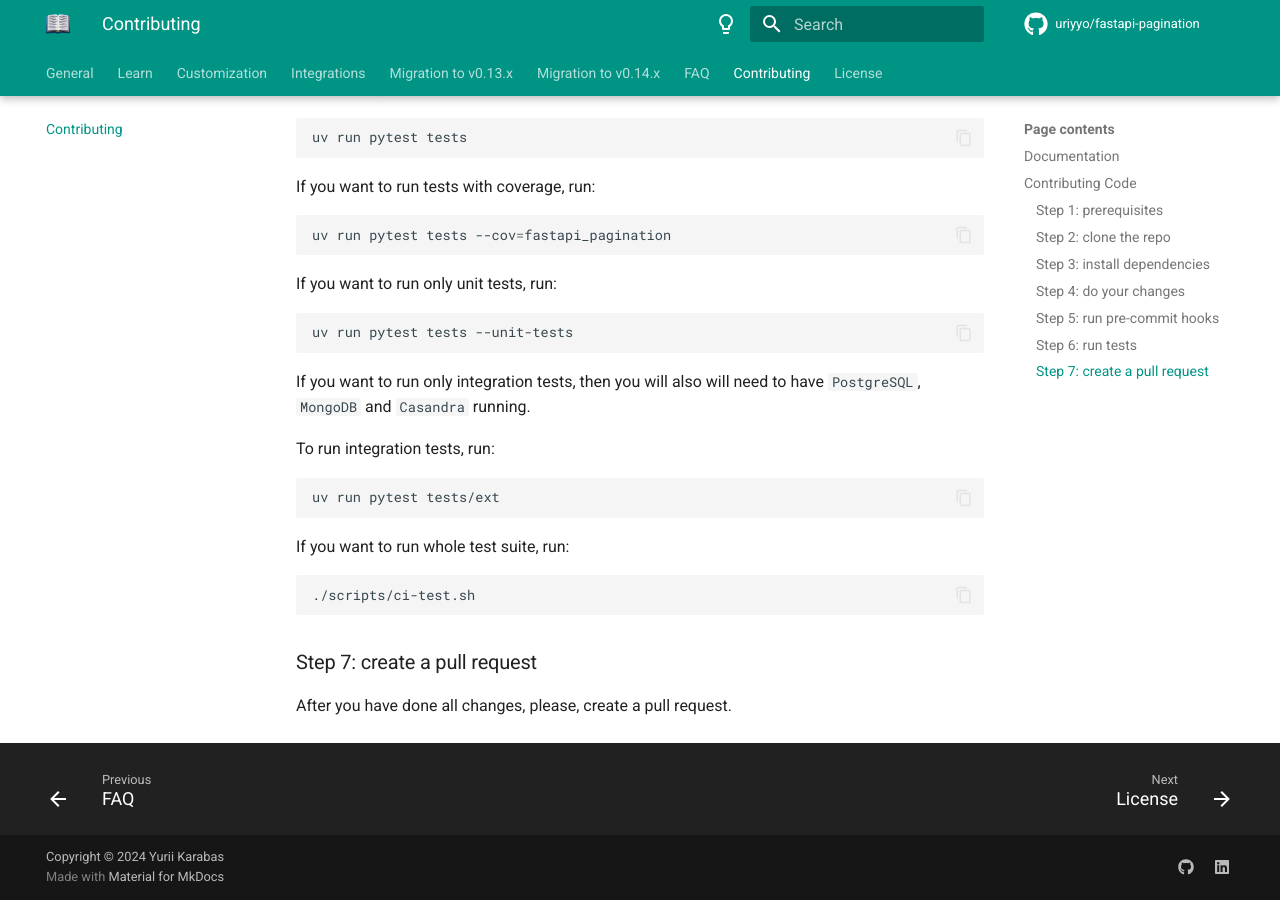
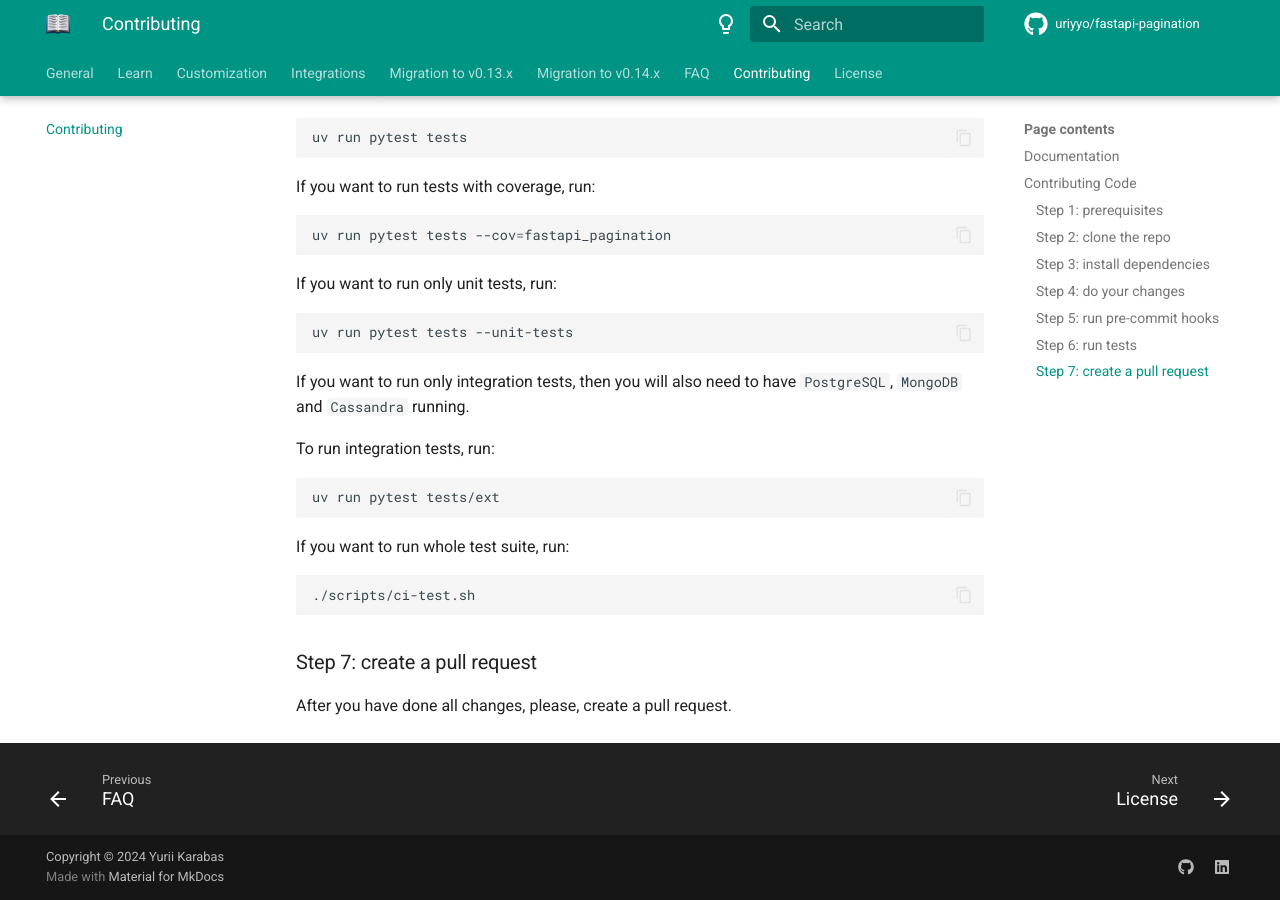
Before and after one commit to uriyyo/fastapi-pagination, an MkDocs documentation site: the page built from docs/contributing.md, in a window 1280 px wide and 900 px high, scrolled down 2295 px. Built offline with MkDocs 1.6.1 and Material for MkDocs 9.7.7, drawn with Linux system fonts in a browser that asks for light colours; comment, search, counter and statistics services are not loaded.

````diff
--- a/docs/contributing.md
+++ b/docs/contributing.md
@@ -115,7 +115,7 @@
 uv run pytest tests --unit-tests
 ```
 
-If you want to run only integration tests, then you will also will need to have `PostgreSQL`, `MongoDB` and `Casandra` running.
+If you want to run only integration tests, then you will also need to have `PostgreSQL`, `MongoDB` and `Cassandra` running.
 
 To run integration tests, run:
 ```sh
````
Also changed, not shown: README.md (+3 -3 lines), 1 other file.
